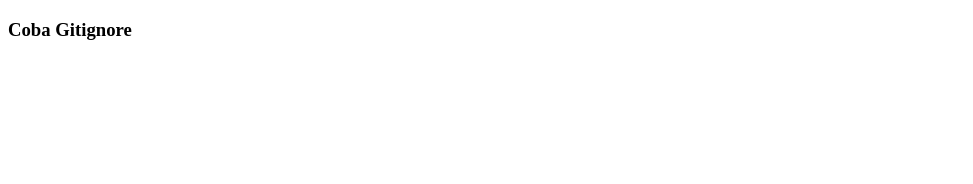
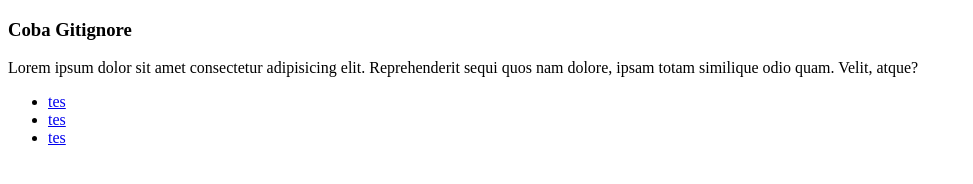
Before and after one commit to rizkihutama/coba-gitignore, a plain HTML site: page index.html in a window 1280 px wide. Shown: the whole page, without its empty margins (0-973 px from the left). Drawn offline with Linux system fonts and the light colour scheme.

Commit message:
menambahkan paragraf dan list

```diff
--- a/index.html
+++ b/index.html
@@ -7,5 +7,17 @@
     </head>
     <body>
         <h3>Coba Gitignore</h3>
+
+        <p>
+            Lorem ipsum dolor sit amet consectetur adipisicing elit.
+            Reprehenderit sequi quos nam dolore, ipsam totam similique odio
+            quam. Velit, atque?
+        </p>
+
+        <ul>
+            <li><a href="#">tes</a></li>
+            <li><a href="#">tes</a></li>
+            <li><a href="#">tes</a></li>
+        </ul>
     </body>
 </html>
```
